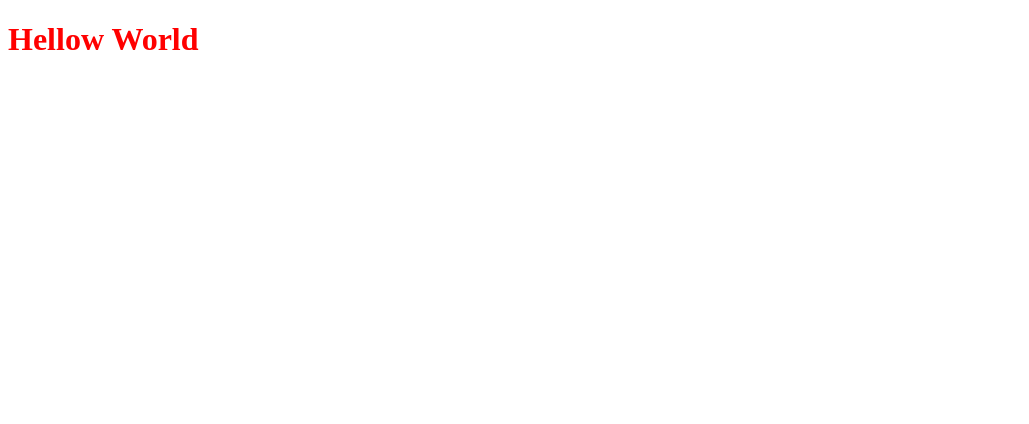
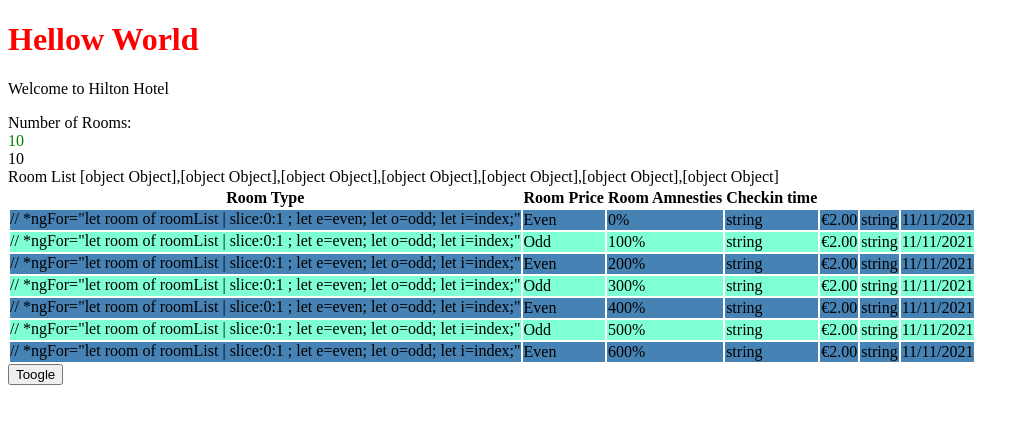
Before and after one commit to javierjuanJJ/TypeScriptDemoProjects, an Angular app in the folder angular/hotelinventoryapp/: page / in a window 1280 px wide. Shown: the top 424 px of the page, without its empty margins (0-1029 px from the left). Built offline with nearby package versions, Linux system fonts and the light colour scheme.

Commit message:
Commit 4

```diff
--- a/angular/hotelinventoryapp/projects/hotelinventory/src/app/app.component.html
+++ b/angular/hotelinventoryapp/projects/hotelinventory/src/app/app.component.html
@@ -1 +1,15 @@
 <h1>Hellow World</h1>
+<app-rooms></app-rooms>
+<!--
+<div [ngSwitch]="loginType">
+    <div *ngSwitchCase="'User'">
+        Welcome User
+    </div>
+    <div *ngSwitchCase="'User'">
+        <app-rooms></app-rooms>
+    </div>
+    <div *ngSwitchDefault>
+        You are not authorized to view this page!
+    </div>
+
+</div>-->
--- a/angular/hotelinventoryapp/projects/hotelinventory/src/app/app.component.ts
+++ b/angular/hotelinventoryapp/projects/hotelinventory/src/app/app.component.ts
@@ -9,4 +9,5 @@
 })
 export class AppComponent {
   title = 'hotelinventory';
+  loginType = "Admin";
 }
--- a/angular/hotelinventoryapp/projects/hotelinventory/src/app/rooms/rooms.component.css
+++ b/angular/hotelinventoryapp/projects/hotelinventory/src/app/rooms/rooms.component.css
@@ -0,0 +1,7 @@
+.even {
+    background-color: steelblue;
+}
+
+.odd {
+    background-color: aquamarine;
+}
--- a/angular/hotelinventoryapp/projects/hotelinventory/src/app/rooms/rooms.component.html
+++ b/angular/hotelinventoryapp/projects/hotelinventory/src/app/rooms/rooms.component.html
@@ -1,7 +1,7 @@
 <p>Welcome to {{ hotelRoom }}</p>
 <div [hidden]="hideRoom">
     Number of Rooms:
-    <div [innerText]="numberOfRooms">
+    <div [innerText]="numberOfRooms" [ngStyle]="{'color': rooms.availableRooms ? 'green' : 'red' }">
 
     </div>
 </div>
@@ -17,11 +17,16 @@
             <th>Room Amnesties</th>
             <th>Checkin time</th>
         </tr>
-        <tr *ngFor="let room of roomList">
-            <th>{{room.rootType}}</th>
-            <th>{{room.price}}</th>
-            <th>{{room.amneties}}</th>
-            <th>{{room.checkInTime}}</th>
+        <tr
+                [ngClass]="e ? 'even': 'odd'"
+                *ngFor="let room of roomList; let e=even; let o=odd; let i=index;" >
+                // *ngFor="let room of roomList | slice:0:1 ; let e=even; let o=odd; let i=index;"
+            <td>{{e ? "Even": "Odd" }}</td>
+            <td>{{ i | percent }}</td>
+            <td>{{room.rootType}}</td>
+            <td>{{room.price | currency: 'EUR'}}</td>
+            <td>{{room.amneties | lowercase }}</td>
+            <td>{{room.checkInTime | date: 'dd/MM/yyyy'}}</td>
         </tr>
     </table>
 </div>
```
